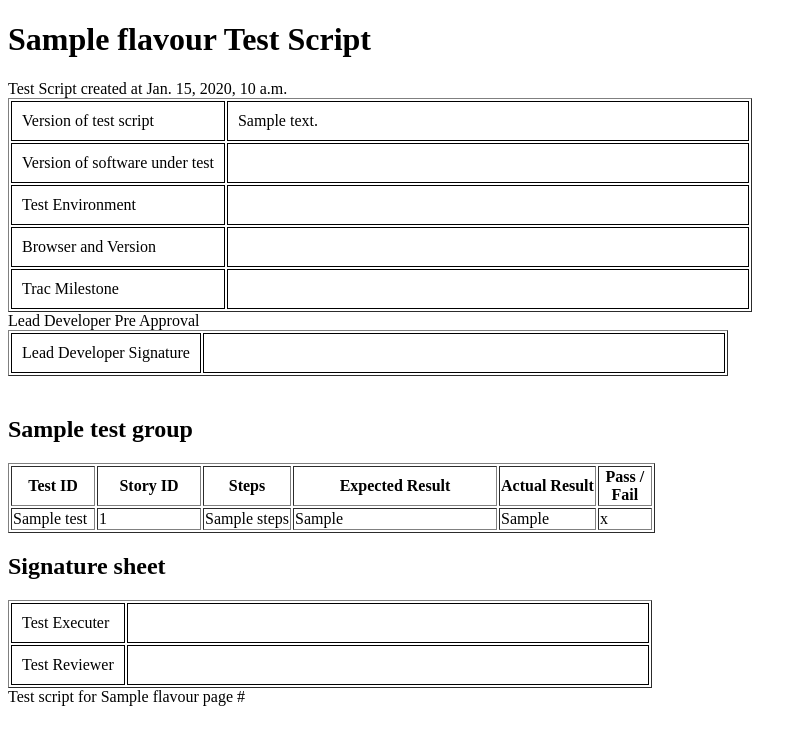
After one commit to isotoma/ScriptSite, a Django app: template src/scriptsite/templates/pdf_template.html in a window 1280 px wide. The commit adds this page. Shown: the top 745 px of the page, without its empty margins (0-807 px from the left). Run offline with Django 3.2, Linux system fonts and the light colour scheme; the template is opened without the code that fills it: most values are stand-ins (such as "Sample title", 1, 10 or a date in 2020).

Commit message:
Working PDF, just needs some template pokery

```diff
--- a/src/scriptsite/main/models.py
+++ b/src/scriptsite/main/models.py
@@ -6,6 +6,7 @@ class TestScript(models.Model):
     revision = models.CharField(max_length = 15)
     script_file = models.FileField(upload_to='uploaded_scripts/%y%m%d%H%M%S/')
     date_uploaded = models.DateTimeField(default = datetime.now(), editable = False)
+    flavour = models.CharField(max_length = 20, editable = False, default = "NOTSET")
 
 class TestRun(models.Model):
     """ A particular test run, of a given script """
--- a/src/scriptsite/main/xml_analysis.py
+++ b/src/scriptsite/main/xml_analysis.py
@@ -29,6 +29,11 @@ def convert_script_to_models(script):
     # get the xml doc from the script
     xml_doc = get_xml_doc(script.script_file.path)
 
+    # save the flavour (country) of the test document
+    script.flavour = xml_doc.attrib['flavour']
+    script.save()
+
+    # create the test run
     test_run = TestRun()
     test_run.date_started = datetime.now()
     test_run.test_script = script
--- /dev/null
+++ b/src/scriptsite/templates/pdf_template.html
@@ -0,0 +1,147 @@
+<!DOCTYPE html>
+
+<html>
+<head>
+	<meta http-equiv="Content-Type" content="text/html; charset=utf-8"/>
+	<title>{{ flavour }}</title>
+	<style type="text/css">
+	@page {
+		size: a4 landscape;
+		margin: 1cm;
+		@frame footer {
+			-pdf-frame-content: footerContent;
+			bottom: 0cm;
+			margin-left: 1cm;
+			margin-right: 1cm;
+			height: 1cm;
+		      }
+	}
+
+	pdftoc {
+		color: #666;
+	    }
+	    pdftoc.pdftoclevel0 {
+		font-weight: bold;
+		margin-top: 0.5em;
+	    }
+	    pdftoc.pdftoclevel1 {
+		margin-left: 1em;
+	    }
+	    pdftoc.pdftoclevel2 {
+		margin-left: 2em;
+		font-style: italic;
+	    }
+
+	body {
+		color: black;
+	}
+
+	td, th {
+		padding: 1px;
+	}
+
+	#header {
+		margin-bottom: 40px;
+	}
+
+	#header td {
+		padding: 10px;
+		border: 1px solid;
+	}
+
+	#signature-sheet td {
+		padding: 10px;
+		border: 1px solid;
+	}
+
+	</style>
+</head>
+
+<body>
+
+	<div id="header">
+		<h1>{{ flavour }} Test Script</h1>
+
+		<div id="cover_sheet">
+			<span id="generation_time">Test Script created at {{ generation_time }}</span>
+			<table border="1">
+				<tr>
+					<td>Version of test script</td>
+					<td width="500" border="1">{{ script_revision }}
+				</tr>
+				<tr>
+					<td>Version of software under test</td>
+					<td width="500" border="1">&nbsp;</td>
+				</tr>
+				<tr>
+					<td>Test Environment</td>
+					<td width="500">&nbsp;</td>
+				</tr>
+				<tr>
+					<td>Browser and Version</td>
+					<td width="500">&nbsp;</td>
+				</tr>
+				<tr>
+					<td>Trac Milestone</td>
+					<td width="500">&nbsp;</td>
+				</tr>
+			</table>
+			<span class="signature">Lead Developer Pre Approval</span>
+			<table border="1">
+				<tr>
+					<td>Lead Developer Signature</td>
+					<td width="500">&nbsp;</td>
+				</tr>
+			</table>
+		</div>
+	</div>
+
+	<div>
+		<pdf:toc />
+	</div>
+
+	<pdf:nextpage />
+
+	{% for test_group in test_run.testgroup_set.all %}
+	<div class="test_group">
+		<h2>{{ test_group.name }}</h2>
+		<table repeat="1" border="1">
+			<thead>
+				<th width="80">Test ID</th><th>Story ID</th><th>Steps</th><th>Expected Result</th><th>Actual Result</th><th>Pass / Fail</th>
+			</thead>
+			{% for test in test_group.singletest_set.all %}
+			<tr>
+				<td class="name" width="80">{{ test.name }}</td>
+				<td class="story_id" width="100">{{ test.story_id }}</td>
+				<td class="steps">{{ test.steps }}</td>
+				<td class="expected_result" width="200">{{ test.expected_results }}</td>
+				<td>{% if test.actual_result %}{{ test.actual_result }}{% endif %}</td>
+				<td width="50">{% if test.get_status_as_string != 'None' %} {{test.passed }} {% endif %}</td>
+			</tr>
+			{% endfor %}
+		</table>
+	</div>
+	<pdf:nextpage />
+	{% endfor %}
+
+	<div id="signature-sheet">
+		<h2>Signature sheet</h2>
+		<table>
+			<table border="1">
+				<tr>
+					<td>Test Executer</td>
+					<td width="500">&nbsp;</td>
+				</tr>
+				<tr>
+					<td>Test Reviewer</td>
+					<td width="500">&nbsp;</td>
+				</tr>
+			</table>
+		</table>
+	</div>
+
+	<div id="footerContent">
+	Test script for {{ flavour }} page #<pdf:pagenumber>
+	</div>
+</body>
+</html>
--- a/src/scriptsite/templates/run.html
+++ b/src/scriptsite/templates/run.html
@@ -4,6 +4,7 @@
 
 <h3>Run Statistics</h3>
 <p>Created: {{ run.date_started }}</p>
+<p>Flavour: {{ flavour }} </p>
 <p>Passed: {{ passed }}</p>
 <p>Failed: {{ failed }}</p>
 <p>Incomplete: {{ incomplete }}</p>
@@ -19,6 +20,7 @@
 {% csrf_token %}
 <input type="submit" value="View Run" name="view" />
 <input type="submit" value="Edit Run" name="edit" />
+<input type="submit" value="Download Run" name="download" />
 </form>
 
 {% endblock %}
```
Also changed, not shown: src/scriptsite/main/views.py (+26 -2 lines).
